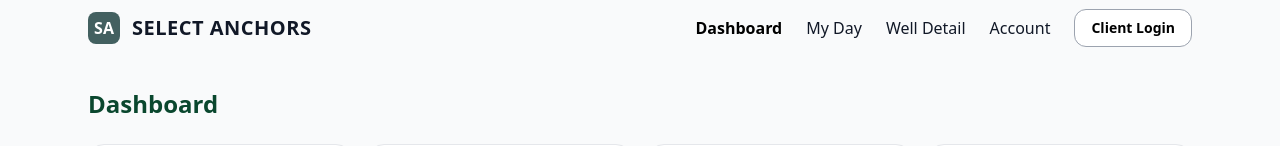
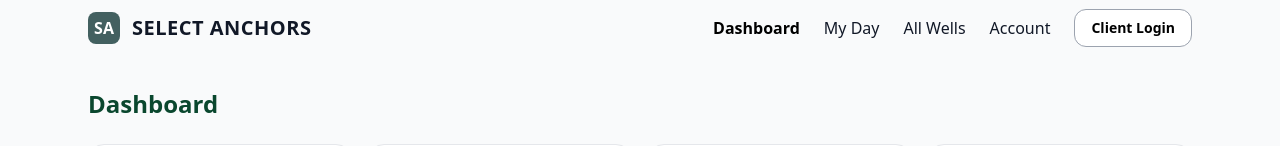
Before and after one commit to select-anchors/select-anchors-portal, a Next.js app: page /dashboard in a window 1280 px wide. Shown: the top 146 px of the page. Built offline with nearby package versions, Linux system fonts and the light colour scheme; no server answers; the database is empty; a web font is replaced by a local one.

Commit message:
Update Header.js

```diff
--- a/app/components/Header.js
+++ b/app/components/Header.js
@@ -23,7 +23,7 @@ export default function Header() {
         <nav className="hidden md:flex items-center gap-6">
           <Link href="/dashboard" className={linkCls("/dashboard")}>Dashboard</Link>
           <Link href="/driver/my-day" className={linkCls("/driver/my-day")}>My Day</Link>
-          <Link href="/wells/30-015-54321" className={linkCls("/wells/30-015-54321")}>Well Detail</Link>
+          <Link href="/admin/wells" className={linkCls("/admin/wells")}>All Wells</Link>
           <Link href="/account" className={linkCls("/account")}>Account</Link>
           <Link href="/login" className="btn btn-secondary">Client Login</Link>
         </nav>
@@ -46,7 +46,7 @@ export default function Header() {
           <div className="container py-3 flex flex-col gap-3">
             <Link href="/dashboard" onClick={() => setOpen(false)}>Dashboard</Link>
             <Link href="/driver/my-day" onClick={() => setOpen(false)}>My Day</Link>
-            <Link href="/wells/30-015-54321" onClick={() => setOpen(false)}>Well Detail</Link>
+            <Link href="/admin/wells" onClick={() => setOpen(false)}>All Wells</Link>
             <Link href="/account" onClick={() => setOpen(false)}>Account</Link>
             <Link href="/login" className="btn btn-secondary w-fit" onClick={() => setOpen(false)}>Client Login</Link>
           </div>
```
